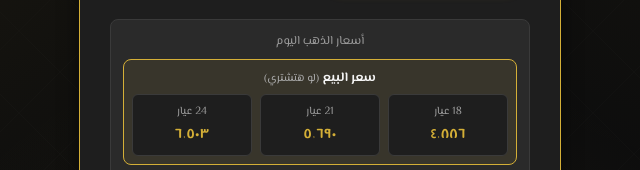
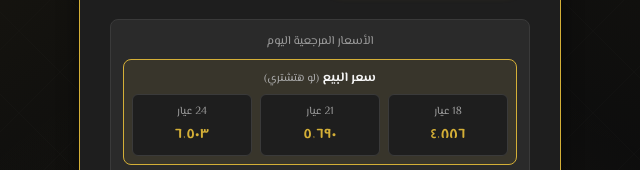
Before and after one commit to alquds-jewelry/gold-calculator, a plain HTML site: page index.html in a window 1280 px wide. Shown: the part 287-457 px from the top of the page, 320-960 px from the left. Drawn offline with Linux system fonts and the light colour scheme.

Commit message:
Restore the original reference box heading text
Co-Authored-By: Claude Opus 5.5 <noreply@anthropic.com>
Claude-Session: https://claude.ai/code/session_01QUZrBSuG4az6QoDo6yG4UF

```diff
--- a/index.html
+++ b/index.html
@@ -349,7 +349,7 @@ body:not(.sell-mode) .sell-only { display: none !important; }
   </div>
 
   <div class="ref-price" id="refPrice" style="display:none;">
-    <span class="ref-price-label" id="refPriceLabel">أسعار الذهب اليوم</span>
+    <span class="ref-price-label" id="refPriceLabel">الأسعار المرجعية اليوم</span>
     <div class="ref-price-row active" id="refRowSell">
       <span class="ref-row-title">سعر البيع <small>(لو هتشتري)</small></span>
       <div class="ref-price-grid">
```
